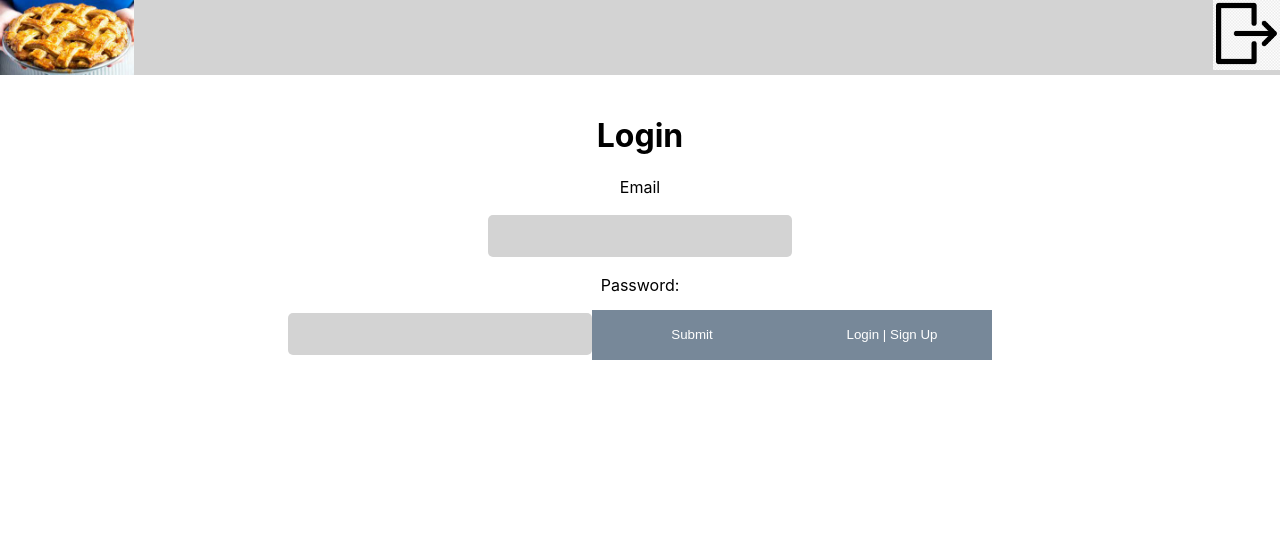
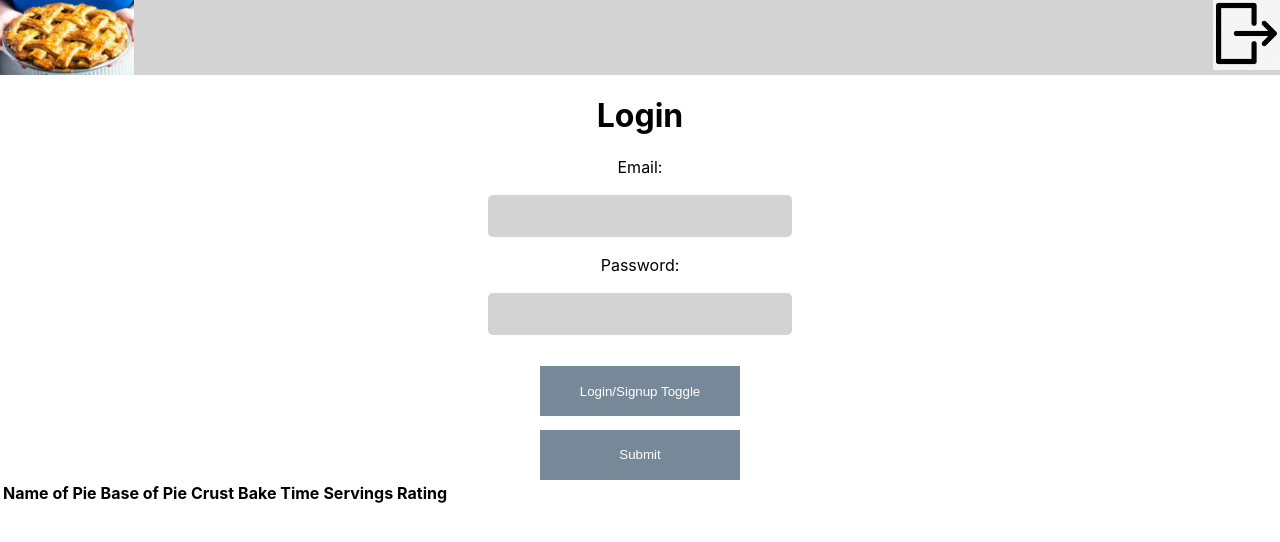
Before and after one commit to mrpndev/112-pie-client, a React (Create React App) app: page / in a window 1280 px wide. Shown: the top 542 px of the page. Built offline with nearby package versions, Linux system fonts and the light colour scheme.

Commit message:
Login and register functioning

```diff
--- a/src/App.js
+++ b/src/App.js
@@ -4,6 +4,7 @@ import React, { useState } from "react"
 
 import Navbar from './components/Navbar/Navbar';
 import Auth from './components/Auth/Auth';
+import Pies from './components/Pies/Pies';
 
 // Functional Component or Hook
 function App() {
@@ -13,6 +14,7 @@ function App() {
   // setState or set[state var name] - means of changing our state variable
   const [ count, setCount ] = useState(0)
   const [ sessionToken, setSessionToken ] = useState("undefined")
+  console.log(sessionToken)
 
 
   return (
@@ -24,7 +26,8 @@ function App() {
     // </>
     <div className="App">
       <Navbar />
-      <Auth />
+      <Auth updateToken={setSessionToken} />
+      <Pies />
     </div>
   );
 }
--- a/src/components/Auth/Auth.jsx
+++ b/src/components/Auth/Auth.jsx
@@ -1,72 +1,102 @@
-import React, { useState } from "react";
-import "./auth.css"
+import React, {useState} from 'react';
+import './auth.css';
 
-const Auth = props => {
+const Auth = (props) => {
 
-    const [firstName, setFirstName] = useState("")
-    const [lastName, setLastName] = useState("")
-    const [email, setEmail] = useState("")
-    const [password, setPassword] = useState("")
-    const [login, setLogin] = useState(true)
+    const [firstName, setFirstName] = useState('');
+    const [lastName, setLastName] = useState('');
+    const [email, setEmail] = useState('');
+    const [password, setPassword] = useState('');
+    const [login, setLogin] = useState(true);
 
     const title = () => {
-        return !login ? "Signup": "Login"
+        return !login ? 'Signup' : 'Login';
     }
 
     const loginToggle = (e) => {
-        e.preventDefault()
+        e.preventDefault();
 
-        setLogin(!login)
-        console.log("after", login)
-        setEmail("")
-        setPassword("")
-        setFirstName("")
-        setLastName("")
+        setLogin(!login);
+        setEmail('');
+        setPassword('');
+        setFirstName('');
+        setLastName('');
     }
 
     const signupFields = () => !login ?
     (
         <div>
-            <label htmlFor="firstName">First Name:</label>
-            <br />
-            <input type="text"
-            id="firstName"
+            <label htmlFor='firstName'>First Name:</label>
+            <br/>
+            <input type='text'
+                id='firstName'
                 value={firstName}
-            onChange={ (e) => setFirstName(e.target.value) } />
-            <br />
-            <label htmlFor="lastName">Last Name:</label>
-            <br />
-            <input type="text"
-            id="lastName"
+                onChange={(e) => setFirstName(e.target.value)} />
+            <br/>
+            <label htmlFor='lastName'>Last Name:</label>
+            <br/>
+            <input type='text'
+                id='lastName'
                 value={lastName}
-            onChange={ (e) => setLastName(e.target.value) } />
+                onChange={(e) => setLastName(e.target.value)} />
         </div>
-    ) : null
+    ) : null;
 
-    return(
+    const handleSubmit = event => {
+        event.preventDefault()
+
+        let reqBody = login ? {
+            email: email,
+            password: password
+        } : {
+            firstName: firstName,
+            lastName: lastName,
+            email: email,
+            password: password
+        }
+
+        let url = login ?
+            "http://localhost:4000/user/login" :
+            "http://localhost:4000/user/register"
+
+        fetch(url, {
+            method: "POST",
+            body: JSON.stringify(reqBody),
+            headers: new Headers({
+                "Content-Type": "application/json"
+            })
+        })
+        .then(res => res.json())
+        .then(data => props.updateToken(data.token))
+        .catch(err => console.log(err))
+    }
+
+    return (
         <div>
             <form>
-                <br />
                 <h1>{title()}</h1>
                 {signupFields()}
-                <label htmlFor="email">Email</label>
-                <br />
-                <input type="text"
+                <label htmlFor="email">Email:</label>
+                <br/>
+                <input type='text'
                     id="email"
                     value={email}
-                onChange={ (e) => setEmail(e.target.value) }/>
-                <br />
+                    onChange={(e) => setEmail(e.target.value)} />
+                <br/>
                 <label htmlFor="password">Password:</label>
-                <br />
-                <input type="password"
+                <br/>
+                <input type='password'
                     id="password"
                     value={password}
-                onChange={ (e) => setPassword(e.target.value)} />
-                <button type="submit">Submit</button>
-                <button onClick={loginToggle}>Login | Sign Up</button>
+                    onChange={(e) => setPassword(e.target.value)} />
+                <br/>
+                <button onClick={loginToggle}>Login/Signup Toggle</button>
+                <br/>
+                <button type="submit" onClick={handleSubmit}>Submit</button>
             </form>
         </div>
     )
+
 }
 
-export default Auth
+export default Auth;
--- /dev/null
+++ b/src/components/Pies/Pies.jsx
@@ -0,0 +1,43 @@
+// Challenge
+
+// Bronze
+
+// Set up a boilerplate for a component called Pies. Include css file of the same
+
+// Silver
+
+// Add a table with the return. The head will include: Name of Pie, Base of Pie, Crust, Bake Time, Servings, and Rating.
+
+// Gold
+
+// import useState from react. Create state variable of pies that has a default value of an empty array.
+
+// ! 9:42 AM ET
+
+import React, { useState } from "react"
+import "./pies.css"
+
+const Pies = props => {
+
+    const [pies, setPies] = useState([])
+
+    return(
+        <table>
+            <thead>
+                <tr>
+                    <th>Name of Pie</th>
+                    <th>Base of Pie</th>
+                    <th>Crust</th>
+                    <th>Bake Time</th>
+                    <th>Servings</th>
+                    <th>Rating</th>
+                </tr>
+            </thead>
+            <tbody>
+
+            </tbody>
+        </table>
+    )
+}
+
+export default Pies
```
Also changed, not shown: src/components/Pies/Pie/Pie.jsx (added), src/components/Pies/Pie/pie.css (added), src/components/Pies/pies.css (added). Lines whose indentation alone changed are shown as unchanged.
